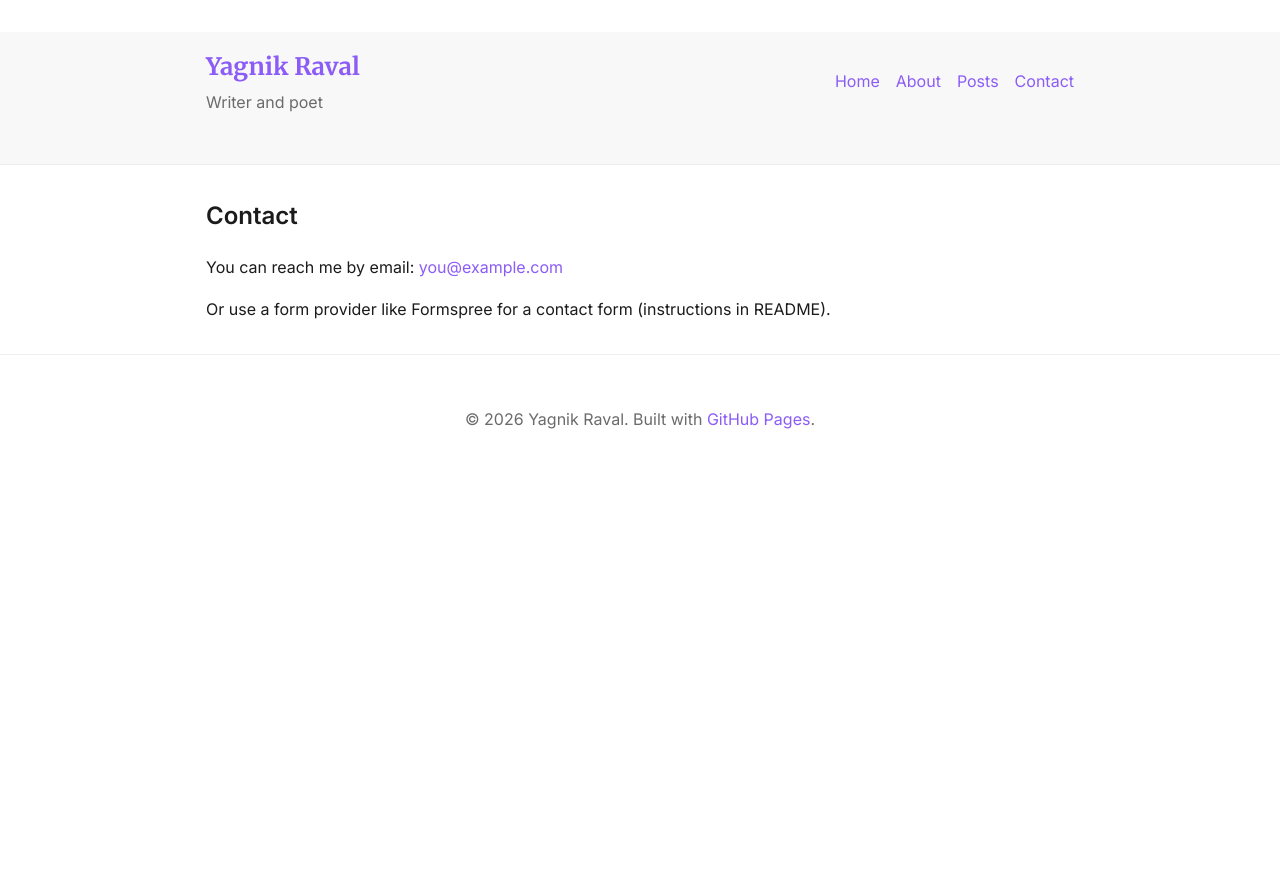
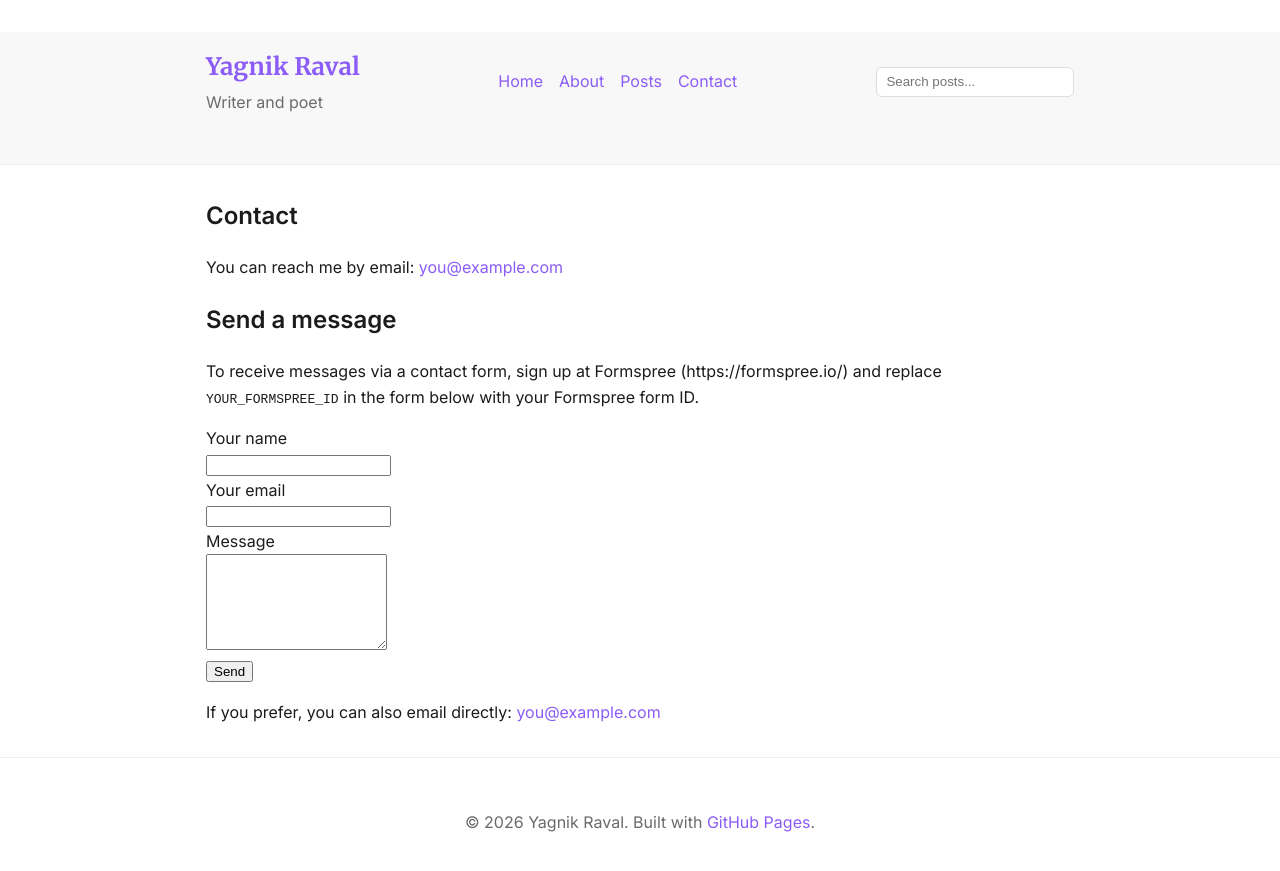
Before and after one commit to YagnikRaval/YagnikRaval.github.io, a Jekyll site: the page built from contact.md, in a window 1280 px wide. Shown: the top 871 px of the page. Built offline with Jekyll 4.4.1, drawn with Linux system fonts in a browser that asks for light colours.

Commit message:
Enhance site: client-side search, feed, contact form, header search, and styles

```diff
--- a/_includes/header.html
+++ b/_includes/header.html
@@ -11,5 +11,8 @@
         <a href="{{ item.url | relative_url }}">{{ item.title }}</a>
       {% endfor %}
     </nav>
+    <div class="header-actions">
+      <input id="site-search" class="site-search" type="search" placeholder="Search posts..." aria-label="Search posts">
+    </div>
   </div>
 </header>
--- a/assets/css/style.css
+++ b/assets/css/style.css
@@ -26,4 +26,6 @@
 .intro h1{font-family:Merriweather, serif; font-size:2.25rem; margin:0}
 .subtitle{color:var(--muted)}
 .pagination{display:flex; justify-content:space-between; align-items:center; padding:1rem 0}
+.header-actions{margin-left:auto}
+.site-search{padding:0.4rem 0.6rem; border:1px solid #ddd; border-radius:6px}
 @media (max-width:640px){.header-inner{flex-direction:column; align-items:flex-start}.site-nav{margin-left:0}}
--- a/assets/js/main.js
+++ b/assets/js/main.js
@@ -1,4 +1,44 @@
-// Minimal JS for header interactions and progressive enhancement
+// Minimal JS for header interactions, search, and progressive enhancement
 document.addEventListener('DOMContentLoaded', function(){
-  // placeholder for future interactivity
+  // Client-side search and tag filtering using the generated posts.json
+  const searchInput = document.getElementById('site-search');
+  const postsContainer = document.querySelector('.post-list');
+  let posts = [];
+
+  function renderPosts(list){
+    if(!postsContainer) return;
+    if(list.length === 0){
+      postsContainer.innerHTML = '<li class="post-item">No posts found.</li>';
+      return;
+    }
+    postsContainer.innerHTML = list.map(p => `\n      <li class="post-item">\n        <article>\n          <h3><a href="${p.url}">${p.title}</a></h3>\n          <p class="meta">${p.date} ${p.tags && p.tags.length ? ' · ' + p.tags.map(t => `<a class="tag" href="/tag/${t.replace(/\s+/g,'-').toLowerCase()}/">${t}</a>`).join(', ') : ''}</p>\n          <p class="excerpt">${p.excerpt}</p>\n        </article>\n      </li>`).join('');
+  }
+
+  function normalize(str){
+    return (str || '').toLowerCase();
+  }
+
+  function applyFilter(){
+    const q = normalize(searchInput && searchInput.value);
+    if(!q){ renderPosts(posts); return; }
+    const filtered = posts.filter(p => {
+      return normalize(p.title).includes(q) || normalize(p.excerpt).includes(q) || (p.tags || []).some(t => normalize(t).includes(q));
+    });
+    renderPosts(filtered);
+  }
+
+  // Load posts.json
+  fetch('/assets/posts.json')
+    .then(res => res.json())
+    .then(data => {
+      posts = data;
+      renderPosts(posts);
+    })
+    .catch(()=>{
+      // fallback: do nothing — server-rendered posts remain
+    });
+
+  if(searchInput){
+    searchInput.addEventListener('input', applyFilter);
+  }
 });
--- a/contact.md
+++ b/contact.md
@@ -7,5 +7,28 @@
 <section class="container contact">
   <h1>Contact</h1>
   <p>You can reach me by email: <a href="mailto:you@example.com">you@example.com</a></p>
-  <p>Or use a form provider like Formspree for a contact form (instructions in README).</p>
+
+  <h2>Send a message</h2>
+  <p>To receive messages via a contact form, sign up at Formspree (https://formspree.io/) and replace <code>YOUR_FORMSPREE_ID</code> in the form below with your Formspree form ID.</p>
+
+  <form action="https://formspree.io/f/YOUR_FORMSPREE_ID" method="POST">
+    <label>
+      Your name<br>
+      <input type="text" name="name" required>
+    </label>
+    <br>
+    <label>
+      Your email<br>
+      <input type="email" name="email" required>
+    </label>
+    <br>
+    <label>
+      Message<br>
+      <textarea name="message" rows="6" required></textarea>
+    </label>
+    <br>
+    <button type="submit">Send</button>
+  </form>
+
+  <p>If you prefer, you can also email directly: <a href="mailto:you@example.com">you@example.com</a></p>
 </section>
```
Also changed, not shown: feed.xml (added, +20 -0 lines).
